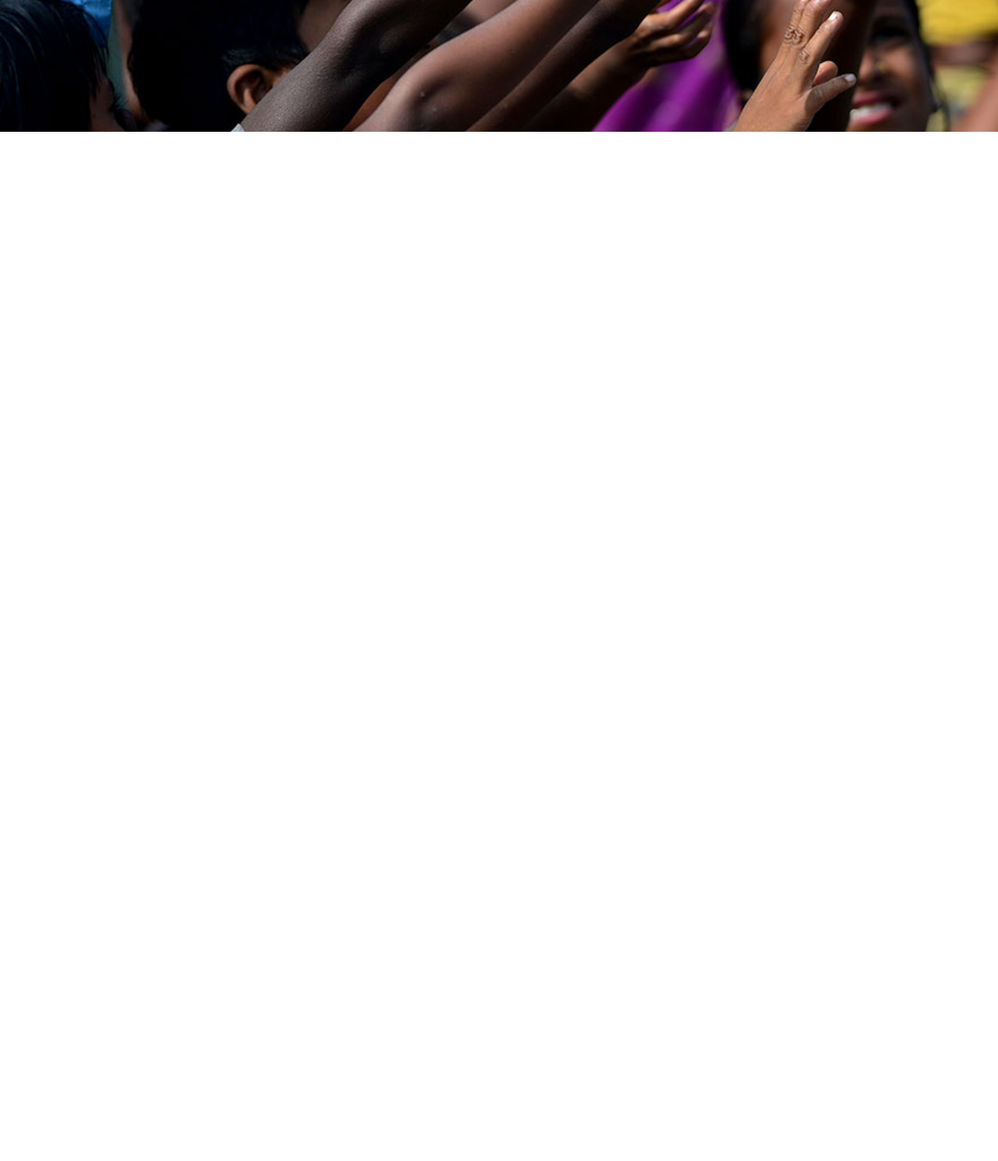
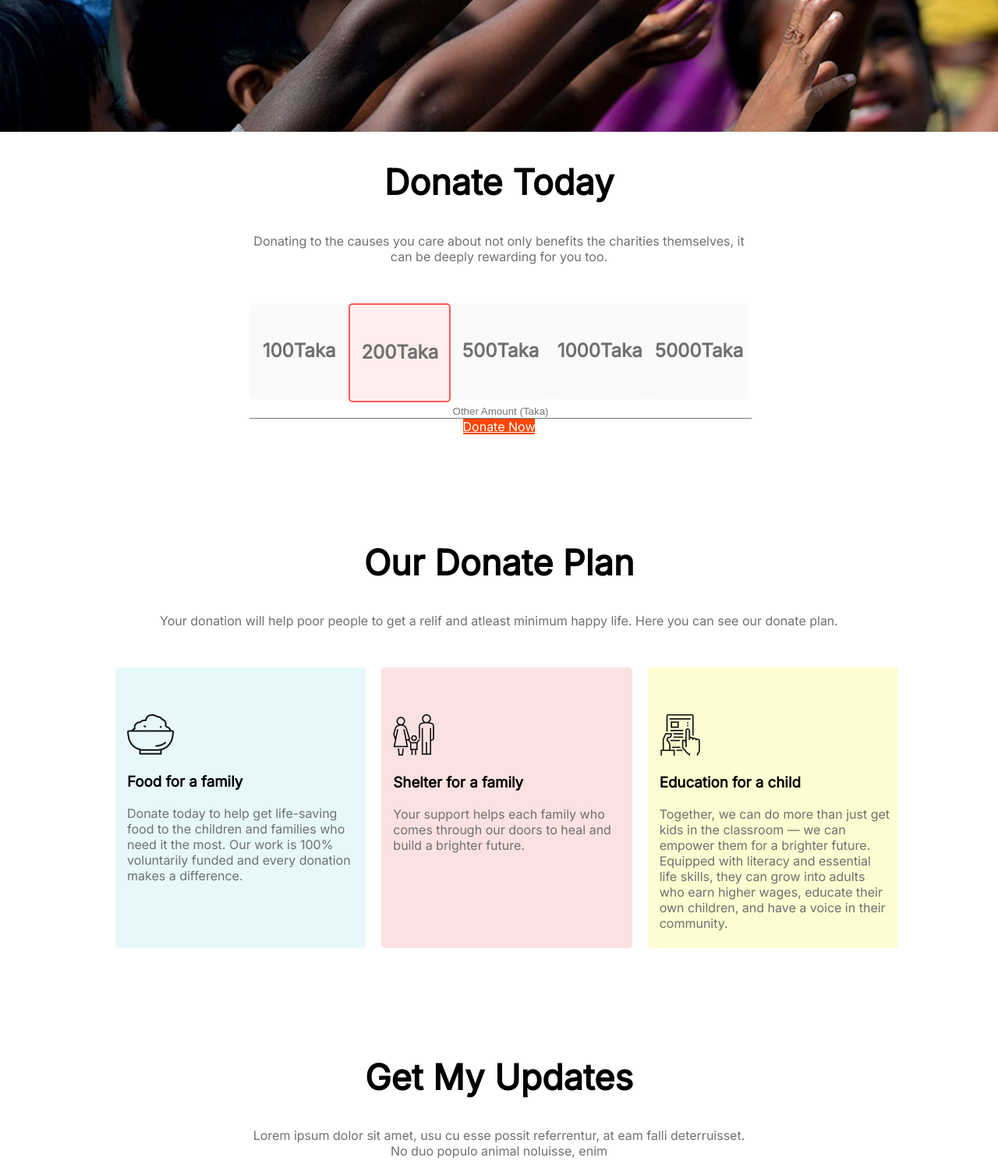
Before and after one commit to abdullahad229/donate-today, a plain HTML site: page index.html in a window 1280 px wide. Shown: the part 500-1989 px from the top of the page at 78% size. Before the commit the page ends 800 px from the top, so only its background shows below. Drawn offline with Linux system fonts and the light colour scheme.

Commit message:
second-part-done

```diff
--- a/index.html
+++ b/index.html
@@ -23,7 +23,60 @@
             <a class="red-button" href="http://" target="_blank" rel="noopener noreferrer">Donate Now</a>
         </div>
     </header>
-
+    <main>
+        <section class="donate-money-option">
+            <h1>Donate Today</h1>
+            <p>Donating to the causes you care about not only benefits the charities themselves, it can be deeply
+                rewarding for you too.</p>
+            <div class="donate-card-container">
+                <div class="donate-card">
+                    <h3>100Taka</h3>
+                </div>
+                <div class="donate-card" id="red-card">
+                    <h3>200Taka</h3>
+                </div>
+                <div class="donate-card">
+                    <h3>500Taka</h3>
+                </div>
+                <div class="donate-card">
+                    <h3>1000Taka</h3>
+                </div>
+                <div class="donate-card">
+                    <h3>5000Taka</h3>
+                </div>
+            </div>
+            <input class="input-amount" type="text" placeholder="Other Amount (Taka)">
+            <a class="red-button" href="http://" target="_blank" rel="noopener noreferrer">Donate Now</a>
+        </section>
+        <section class="donate-money-option" id="plan-card-section">
+            <h1>Our Donate Plan</h1>
+            <p>Your donation will help poor people to get a relif and atleast minimum happy life. Here you can see our donate plan.</p>
+            <div class="donate-card-container">
+                <div class="plan-card" id="food-card">
+                    <img src="icons/food.png" alt="food-icon">
+                    <h3>Food for a family</h3>
+                    <p>Donate today to help get life-saving food to the children and families who need it the most. Our work is 100% voluntarily funded and every donation makes a difference.</p>
+                </div>
+                <div class="plan-card" id="sheltar-icon">
+                    <img src="icons/shelter.png" alt="sheltar-icon">
+                    <h3>Shelter for a family</h3>
+                    <p>Your support helps each family who comes through our doors to heal and build a brighter future.</p>
+                </div>
+                <div class="plan-card" id="education-card">
+                    <img src="icons/Frame-1.png" alt="education-icon">
+                    <h3>Education for a child</h3>
+                    <p>Together, we can do more than just get kids in the classroom — we can empower them for a brighter future. Equipped with literacy and essential life skills, they can grow into adults who earn higher wages, educate their own children, and have a voice in their community.</p>
+                </div>
+            </div>
+        </section>
+        <section class="donate-money-option">
+            <h1>Get My Updates</h1>
+            <p>Lorem ipsum dolor sit amet, usu cu esse possit referrentur, at eam falli deterruisset. No duo populo animal noluisse, enim</p>
+            <form action="">
+                <input type="email" placeholder="Email">
+            </form>
+        </section>
+    </main>
 </body>
 
 </html>
--- a/style.css
+++ b/style.css
@@ -25,12 +25,72 @@ body {
     font-weight: 700;
 }
 
-.header-text p {
+p {
     margin-bottom: 15px;
+    color: #707070;
 }
 
 .red-button {
     background-color: orangered;
     color: white;
-    padding: 15px 12px;
 }
+.donate-money-option {
+    text-align: center;
+    width: 50%;
+    margin: auto;
+    padding-bottom: 100px;
+}
+.donate-money-option>h1 {
+    font-size: 45px;
+    font-weight: 700;
+}
+.donate-card-container {
+    display: flex;
+    justify-content: space-around;
+    margin-top: 50px;
+}
+.donate-card {
+    width: 135px;
+    height: 123px;
+    background-color: #FAFAFA;
+    border-radius: 5px;
+}
+.donate-card h3{
+    color: #707070;
+    font-size: 24px;
+    font-weight: 700;
+margin-top: 46px;
+}
+#red-card {
+    background-color:#FFEEEE;
+    color:#FF5959;
+    border: 2px solid #FF5959;
+}
+.input-amount {
+    outline: 0;
+    border-width: 0 0 1px;
+    width: 100%;
+    text-align: center;
+}
+#plan-card-section {
+    width: 80%;
+}
+.plan-card {
+ width: 360px;
+ height: 300px;
+border-radius: 5px;
+text-align: left;
+padding-top: 60px;
+padding-left: 15px;
+padding-right: 10px;
+margin-left: 20px;
+}
+#food-card {
+    background-color: #e6f8fa;
+}
+#sheltar-icon {
+    background-color: #fbe1e1;
+}
+#education-card {
+    background-color: rgb(253, 253, 209);
+}
```
Also changed, not shown: icons/Frame-1.png (added), icons/food.png (added), icons/shelter.png (added).
